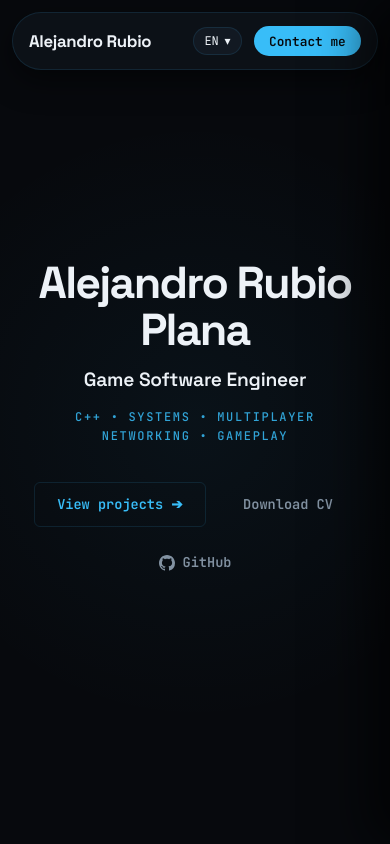
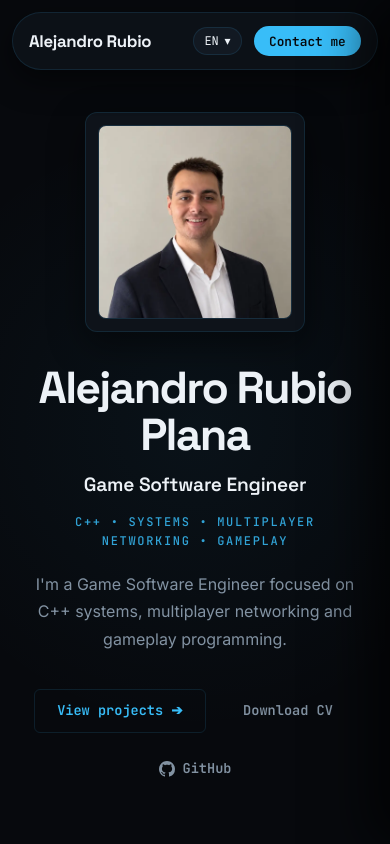
Before and after one commit to AlexRubio14/AlexRubio14.github.io, a website built with Vite: page index.html in a window 390 px wide. Shown: the top 844 px of the page. Built offline with nearby package versions, Linux system fonts and the light colour scheme.

Commit message:
Hero: split layout with portrait and intro line; About without photo
Co-Authored-By: Claude Opus 5.5 <noreply@anthropic.com>
Claude-Session: https://claude.ai/code/session_01CVgAY1SpLLiocv9nYJ9GBJ

```diff
--- a/index.html
+++ b/index.html
@@ -44,10 +44,15 @@
     <main id="main">
       <!-- HERO -->
       <section aria-label="Introduction" class="hero-block" id="top">
-        <div class="wrap hero-content">
+        <div class="wrap hero-content hero-content--split">
+          <div class="hero-text">
             <h1 class="hero-headline">Alejandro Rubio Plana</h1>
             <p class="hero-subtitle">Game Software Engineer</p>
             <p class="hero-specialty">C++ • Systems • Multiplayer Networking • Gameplay</p>
+            <p class="hero-intro" data-i18n="home.about_p1">
+              I'm a Game Software Engineer focused on C++ systems, multiplayer networking and gameplay
+              programming.
+            </p>
             <div class="hero-actions">
               <a class="btn-project-details" data-i18n="home.hero_cta_projects" href="#projects">
                 View projects ➔
@@ -69,6 +74,21 @@
                 </svg>
                 GitHub
               </a>
+            </div>
+          </div>
+          <div class="hero-photo">
+            <div class="about-photo-card">
+              <div class="about-avatar-large">
+                <img
+                  alt="Portrait of Alejandro Rubio Plana"
+                  decoding="async"
+                  height="1093"
+                  fetchpriority="high"
+                  src="/src/assets/images/profile.webp"
+                  width="820"
+                />
+              </div>
+            </div>
           </div>
         </div>
       </section>
@@ -275,15 +295,11 @@
       <section aria-labelledby="about-title" class="section-pad" id="about">
         <div class="wrap">
           <span class="section-label" data-i18n="home.about_section_label">// ABOUT ME</span>
-          <div class="about-editorial-wrap">
+          <div class="about-editorial-wrap about-editorial-wrap--single">
             <div class="about-text-container">
               <h2 class="about-greeting-title" data-i18n="home.about_greeting" id="about-title">
                 Hi, I'm Alex!
               </h2>
-              <p data-i18n="home.about_p1">
-                I'm a Game Software Engineer focused on C++ systems, multiplayer networking and gameplay
-                programming.
-              </p>
               <p data-i18n="home.about_p2">
                 I enjoy understanding how things work under the hood, especially when the problem is complex.
                 I like designing systems from the ground up, figuring out how their pieces should interact,
@@ -305,20 +321,6 @@
                 engineers, and build game technology that I'm genuinely proud of.
               </p>
             </div>
-            <div class="about-photo-sticky-wrapper">
-              <div class="about-photo-card">
-                <div class="about-avatar-large">
-                  <img
-                    alt="Portrait of Alejandro Rubio Plana"
-                    decoding="async"
-                    height="1093"
-                    loading="lazy"
-                    src="/src/assets/images/profile.webp"
-                    width="820"
-                  />
-                </div>
-              </div>
-            </div>
           </div>
         </div>
       </section>
--- a/src/styles/pages/home.css
+++ b/src/styles/pages/home.css
@@ -528,7 +528,81 @@
   margin-bottom: 2.5rem;
 }
 
+/* --- Split hero: intro text + portrait -------------------------------- */
+.hero-content--split {
+  flex-direction: row;
+  align-items: center;
+  justify-content: space-between;
+  gap: 4rem;
+  text-align: left;
+}
+
+.hero-text {
+  display: flex;
+  flex-direction: column;
+  align-items: flex-start;
+  gap: 0.75rem;
+  max-width: 640px;
+}
+
+.hero-intro {
+  max-width: 52ch;
+  margin-top: 0.5rem;
+  color: var(--text-muted);
+  font-size: clamp(1rem, 1.4vw, 1.1rem);
+  line-height: 1.7;
+}
+
+.hero-content--split .hero-actions {
+  justify-content: flex-start;
+}
+
+.hero-photo {
+  flex: 0 0 auto;
+  width: min(360px, 34vw);
+}
+
+.hero-photo .about-photo-card {
+  max-width: none;
+}
+
+/* About without the photo: one readable column */
+.about-editorial-wrap--single {
+  grid-template-columns: minmax(0, 1fr);
+  max-width: 860px;
+  margin: 0; /* align with the section label, like every other section */
+}
+
 @media (max-width: 960px) {
+  .hero-block {
+    height: auto;
+    min-height: 100dvh;
+    padding: 7rem 0 4rem;
+  }
+
+  /* Portrait on top, text centred below */
+  .hero-content--split {
+    flex-direction: column-reverse;
+    gap: 2rem;
+    text-align: center;
+  }
+
+  .hero-text {
+    align-items: center;
+  }
+
+  .hero-content--split .hero-actions {
+    justify-content: center;
+  }
+
+  .hero-photo {
+    width: min(220px, 60vw);
+  }
+
+  .hero-photo .about-photo-card {
+    padding: 0.75rem;
+  }
+
   .stack-spec-layout {
     grid-template-columns: repeat(2, 1fr);
   }
```
Lines whose indentation alone changed are shown as unchanged.
